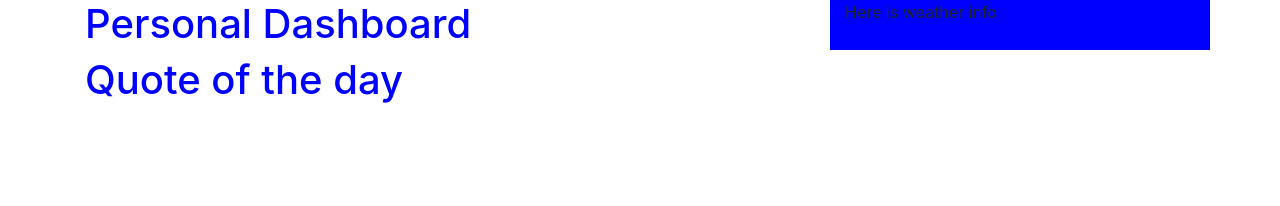
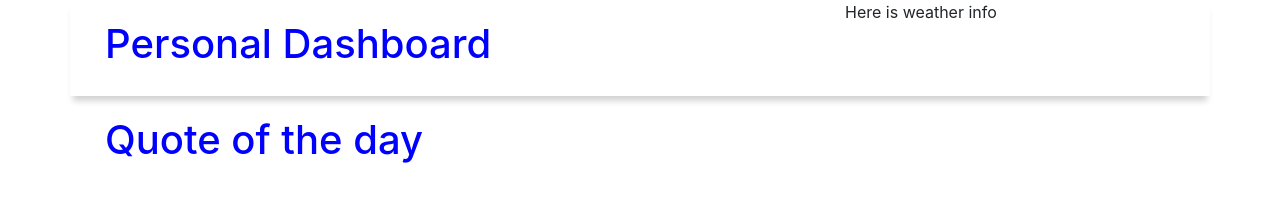
Before and after one commit to levatech007/api-website, a plain HTML site: page index.html in a window 1280 px wide. Drawn offline with nearby package versions, Linux system fonts and the light colour scheme; no server answers.

Commit message:
added page layout

```diff
--- a/styles.css
+++ b/styles.css
@@ -1,8 +1,19 @@
+body {
+}
+
 .weather {
-  background-color: blue;
   height: 50px;
+}
+
+.header {
+  box-shadow: 0 8px 6px -3px lightgray;
 }
 
 h1 {
   color: blue;
+  padding: 20px;
 }
+
+#newsCarousel {
+  max-height: 400px;
+}
```
